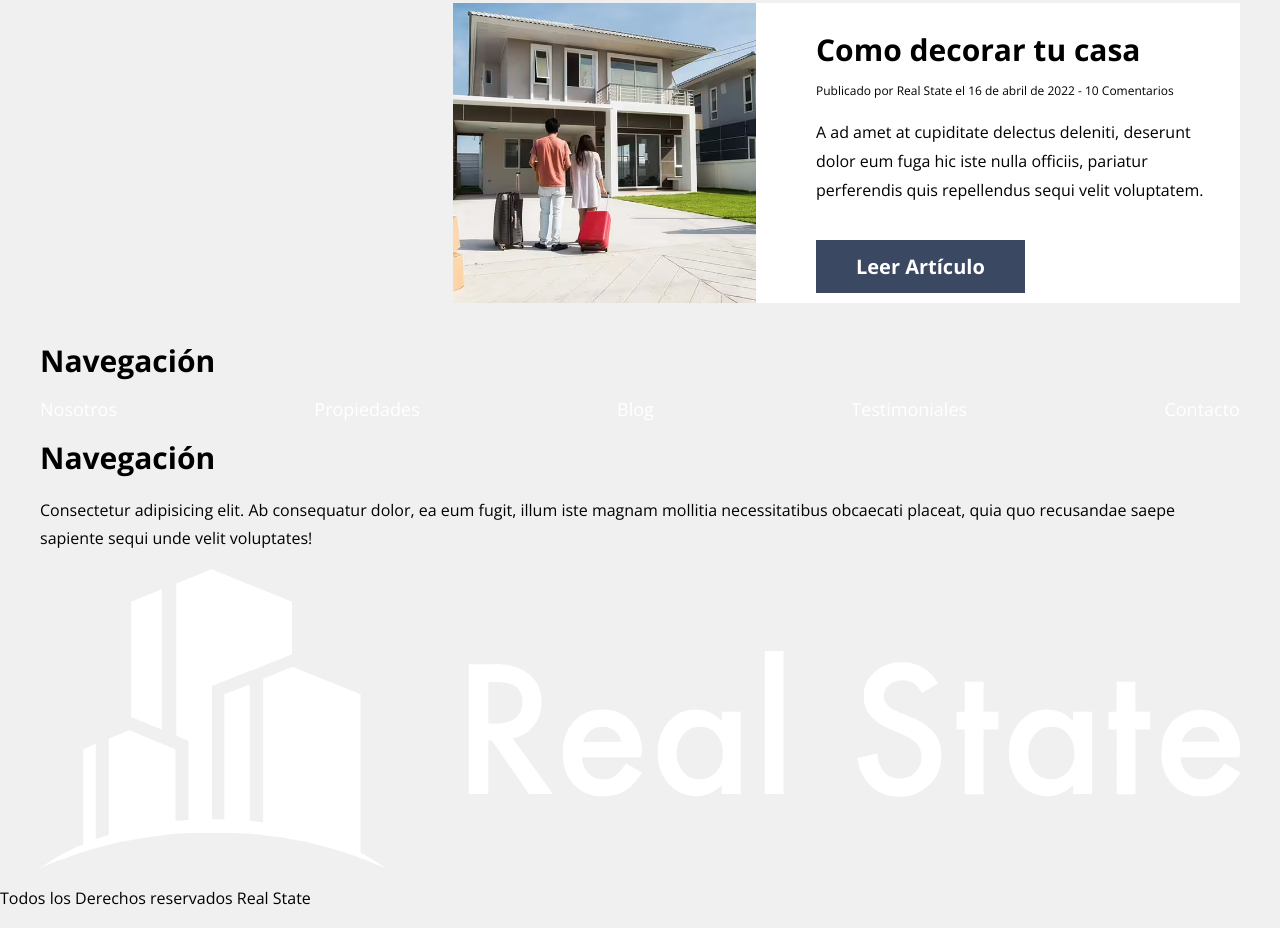
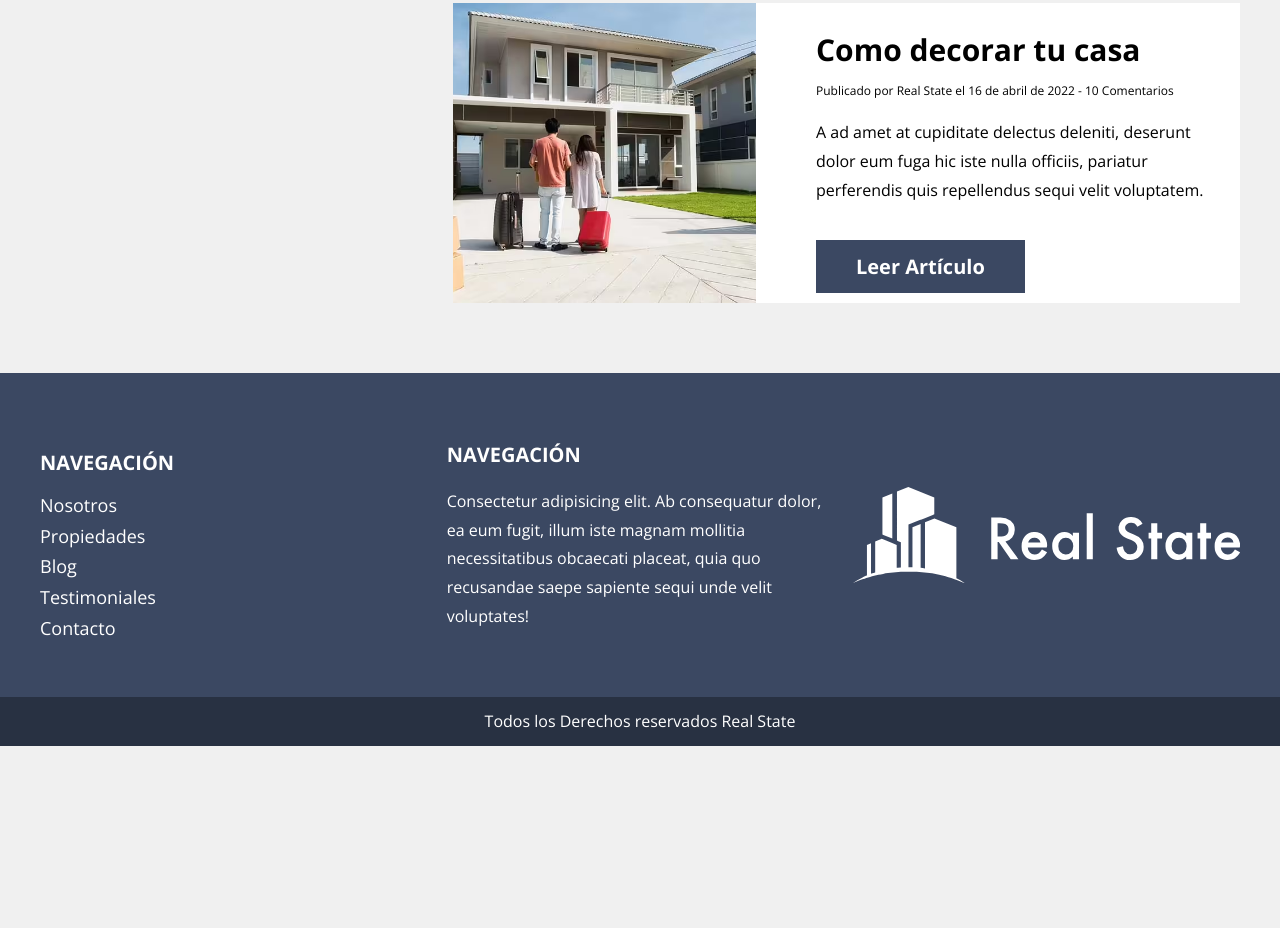
Before and after one commit to dolivare5/real-state, a website: page index.html in a window 1280 px wide. Shown: the part 3539-4467 px from the top of the page. After the commit the page ends 4285 px from the top, so only its background shows below. Drawn offline with nearby package versions, Linux system fonts and the light colour scheme.

Commit message:
Commit Nro. 24. Termine de darle estilos al footer. Utilize grid y flexbox para posicionar lops elementos dependiendo de las dimensiones de la pantalla

```diff
--- a/index.html
+++ b/index.html
@@ -264,12 +264,12 @@
             <div class="footer__grid contenedor">
                 <div class="footer__box">
                     <h3 class="footer__heading">Navegación</h3>
-                    <nav class="navegacion">
-                        <a href="#" class="navegacion__link navegacion__link--vertical">Nosotros</a>
-                        <a href="#" class="navegacion__link navegacion__link--vertical">Propiedades</a>
-                        <a href="#" class="navegacion__link navegacion__link--vertical">Blog</a>
-                        <a href="#" class="navegacion__link navegacion__link--vertical">Testimoniales</a>
-                        <a href="#" class="navegacion__link navegacion__link--vertical">Contacto</a>
+                    <nav class="footer__navegacion">
+                        <a href="#" class="footer__link">Nosotros</a>
+                        <a href="#" class="footer__link">Propiedades</a>
+                        <a href="#" class="footer__link">Blog</a>
+                        <a href="#" class="footer__link">Testimoniales</a>
+                        <a href="#" class="footer__link">Contacto</a>
                     </nav> <!-- .navegacion -->
                 </div> <!-- .footer__box -->
 
--- /dev/null
+++ b/src/scss/ui/05-footer/_01-footer.scss
@@ -0,0 +1,47 @@
+@use "../../base/variables" as v;
+@use "../../base/mixins" as m;
+
+.footer{
+    background-color: v.$primario;
+    padding-top: 5rem;
+    margin-top: 5rem;
+
+    &__grid{
+        @include m.tablet{
+            @include m.grid(3, 2rem);
+            align-items: center;
+        }
+    }
+
+    &__heading{
+        color: v.$blanco;
+        font-size: 2rem;
+        text-transform: uppercase;
+    }
+
+    &__texto{
+        color: v.$blanco;
+    }
+
+    &__link{
+        color: v.$blanco;
+        font-size: 1.8rem;
+        margin-bottom: 1rem;
+        &:last-of-type{
+            margin-bottom: 0;
+        }
+    }
+
+    &__navegacion{
+        display: flex;
+        flex-direction: column;
+    }
+
+    &__copyright{
+        background-color: darken(v.$primario, 10%);
+        text-align: center;
+        padding: 1rem 0;
+        margin: 5rem 0 0 0;
+        color: v.$blanco;
+    }
+}
--- /dev/null
+++ b/src/scss/ui/05-footer/_index.scss
@@ -0,0 +1 @@
+@forward "01-footer";
--- a/src/scss/ui/_index.scss
+++ b/src/scss/ui/_index.scss
@@ -2,3 +2,4 @@
 @forward "02-sect-propiedades";
 @forward "03-sect-propiedad-destacada";
 @forward "04-testimoniales-blog";
+@forward "05-footer";
```
Also changed, not shown: build/css/app.css, 1 other file.
